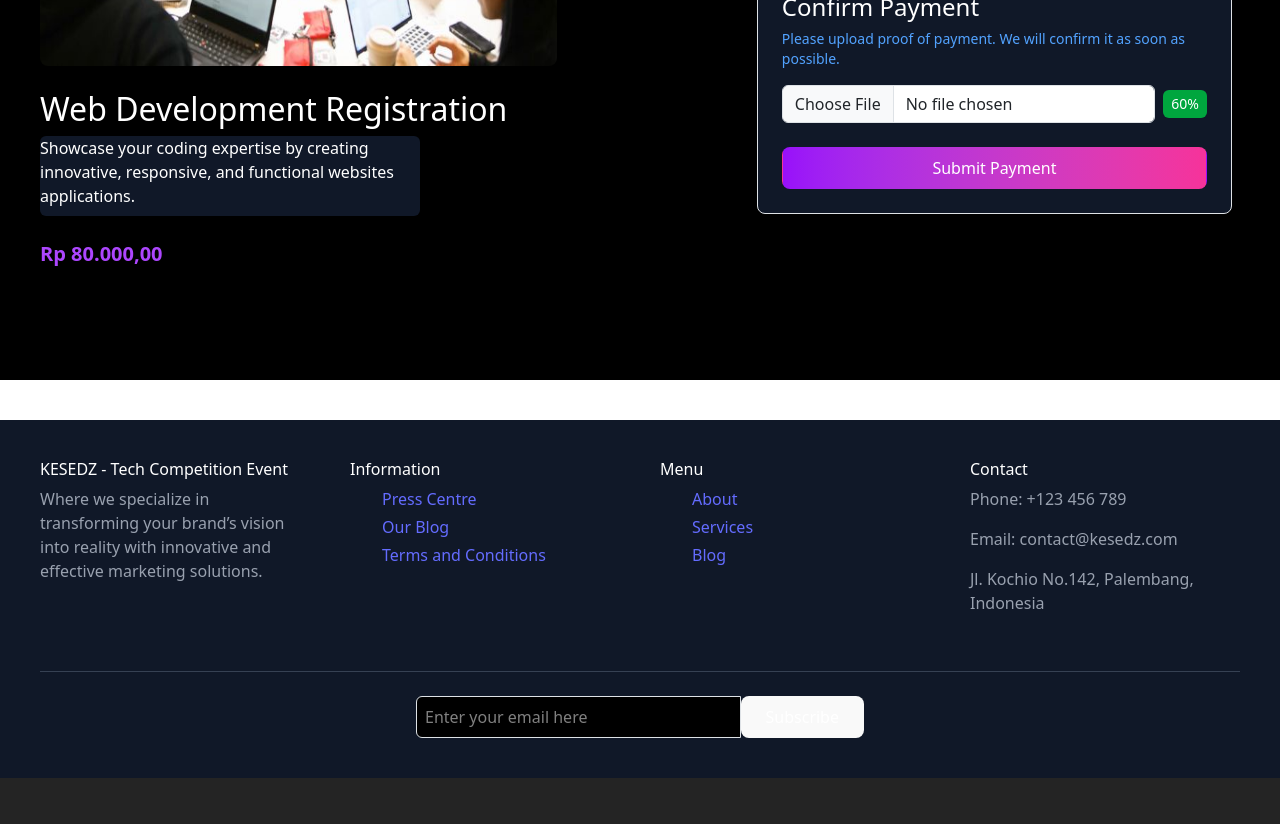
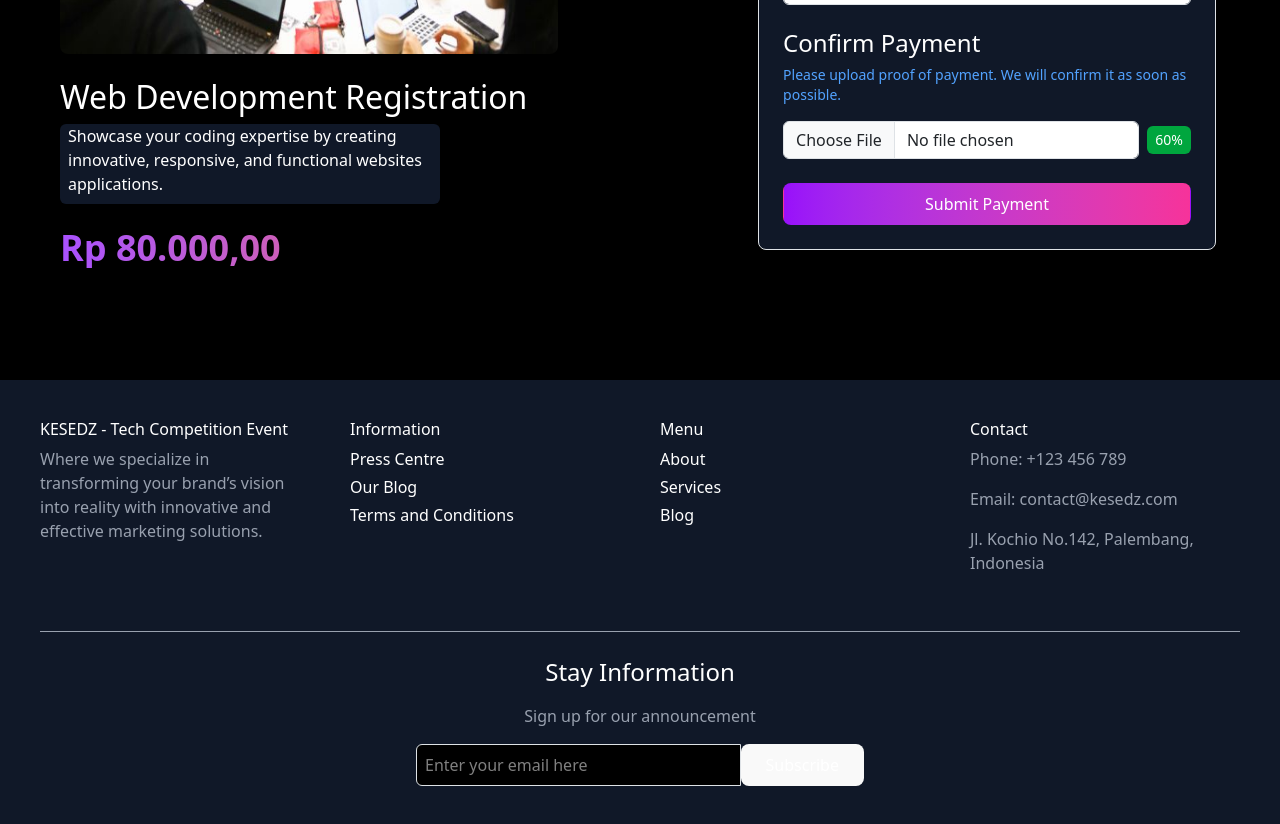
Before and after one commit to Safmica/competition_website, a React (Vite) app in the folder front-end/my-app/: page /payment in a window 1280 px wide. Shown: the part 460-1284 px from the top of the page. Before the commit the page ends 1238 px from the top, so only its background shows below. Built offline with nearby package versions, Linux system fonts and the light colour scheme.

Commit message:
footer update

```diff
--- a/front-end/my-app/src/components/footer.jsx
+++ b/front-end/my-app/src/components/footer.jsx
@@ -2,7 +2,7 @@ import React from "react";
 
 const Footer = () => {
   return (
-    <footer className="bg-gray-900 text-gray-400 p-10 mt-10">
+    <footer className="bg-gray-900 text-gray-400 p-10 absolute">
       <div className="grid md:grid-cols-4 gap-10">
         <div>
           <h6 className="font-bold text-white mb-2">
@@ -15,29 +15,41 @@ const Footer = () => {
         </div>
         <div>
           <h6 className="font-bold text-white mb-2">Information</h6>
-          <ul className="space-y-1">
+          <ul className="space-y-1 -ml-8 ">
             <li>
-              <a href="#">Press Centre</a>
+              <a className="text-white " href="#">
+                Press Centre
+              </a>
             </li>
             <li>
-              <a href="#">Our Blog</a>
+              <a className="text-white" href="#">
+                Our Blog
+              </a>
             </li>
             <li>
-              <a href="#">Terms and Conditions</a>
+              <a className="text-white" href="#">
+                Terms and Conditions
+              </a>
             </li>
           </ul>
         </div>
         <div>
           <h6 className="font-bold text-white mb-2">Menu</h6>
-          <ul className="space-y-1">
+          <ul className="space-y-1 -ml-8 ">
             <li>
-              <a href="#">About</a>
+              <a className="text-white" href="#">
+                About
+              </a>
             </li>
             <li>
-              <a href="#">Services</a>
+              <a className="text-white" href="#">
+                Services
+              </a>
             </li>
             <li>
-              <a href="#">Blog</a>
+              <a className="text-white" href="#">
+                Blog
+              </a>
             </li>
           </ul>
         </div>
@@ -49,12 +61,14 @@ const Footer = () => {
         </div>
       </div>
 
-      <div className="mt-10 border-t border-gray-700 pt-6">
-        <form className="flex items-center max-w-md mx-auto">
+      <div className="mt-10 border-t  pt-6">
+        <p className="text-center text-white font-reguler text-2xl gap-1"> Stay Information </p>
+        <p className="text-center ">Sign up for our announcement</p>
+        <form className="flex items-center max-w-md mx-auto border-purple-500">
           <input
             type="email"
             placeholder="Enter your email here"
-            className="flex-1 p-2 rounded-l-md bg-black border border-gray-700 text-white"
+            className="flex-1 p-2 rounded-l-md bg-black border  text-white"
           />
           <button className="bg-pink-500 hover:bg-pink-600 text-white px-4 py-2 rounded-r-md">
             Subscribe
--- a/front-end/my-app/src/components/navbar.jsx
+++ b/front-end/my-app/src/components/navbar.jsx
@@ -25,16 +25,16 @@ const Navbar = () => {
               Competition
             </a>
             {/* Dropdown Menu */}
-            <div className=" text-white absolute hidden group-hover:block bg-black bg-opacity-90  shadow-lg px-5 text-left">
+            <div className=" text-white absolute hidden group-hover:block bg-black bg-opacity-90  shadow-lg px-5 text-left ">
               <a
-                href="/competition/1"
-                className="text-white block px-1 py-2  hover:bg-gray-700 hover:text-gray-300"
+                href="/compemobile"
+                className="text-white block px-1 py-2  hover:bg-gradient-to-r from-purple-500 to-pink-500 hover:text-gray-300 -ml-5 whitespace-nowrap"
               >
                 Mobile Development
               </a>
               <a
                 href="/competition/2"
-                className=" text-white block px-4 py-2 hover:bg-gray-700 hover:text-gray-300"
+                className=" text-white block px-1 py-2 hover:bg-gradient-to-r from-purple-500 to-pink-500 hover:text-gray-300 -ml-5 whitespace-nowrap "
               >
                 Web Development
               </a>
--- a/front-end/my-app/src/pages/payment.jsx
+++ b/front-end/my-app/src/pages/payment.jsx
@@ -5,7 +5,7 @@ const PaymentPage = () => {
     <div className="h-screen text-white bg-cover bg-center bg-fixed bg-black font-sans mt-10">
       <div className="flex flex-col lg:flex-row w-full h-full">
         {/* Left Section */}
-        <div className="w-full lg:w-1/2 p-10 flex flex-col justify-center mb-14">
+        <div className="w-full lg:w-1/2 p-10 flex flex-col justify-center mb-14 ml-5">
           <p className="text-4xl font-bold mb-10"> Payment</p>
           <img
             src="\MobDevImg.jpeg"
@@ -16,16 +16,18 @@ const PaymentPage = () => {
             Web Development Registration
           </h2>
           <div className="bg-gray-900 w-95 h-20 rounded mb-4">
-            <p>
+            <p className="ml-2 text-">
               Showcase your coding expertise by creating innovative, responsive,
               and functional websites applications.
             </p>
           </div>
-          <p className="text-purple-500 font-bold text-xl ">Rp 80.000,00</p>
+          <p className="bg-gradient-to-r from-[#A951FF] to-[#FD4F53] bg-clip-text text-transparent font-bold text-4xl ">
+            Rp 80.000,00
+          </p>
         </div>
 
         {/* Right Section */}
-        <div className=" lg:w-1/3.5 p-5 ml-28">
+        <div className=" lg:w-1/3.5 p-5 ml-28 mr-4 mt-9">
           <div className="bg-gray-900 border border-pink-500 rounded-lg p-6 ">
             <h3 className="text-lg font-semibold mb-4">Transfer to:</h3>
 
```
